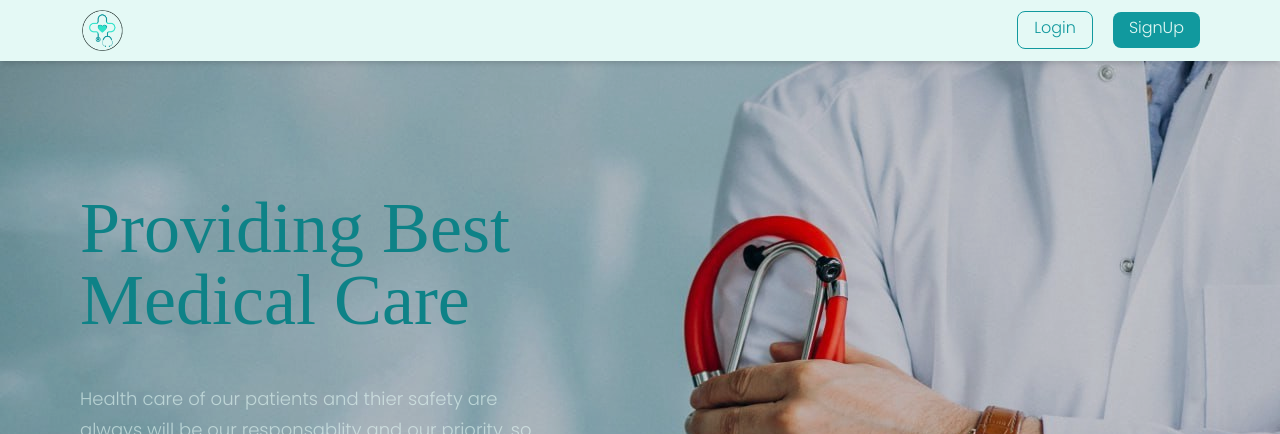
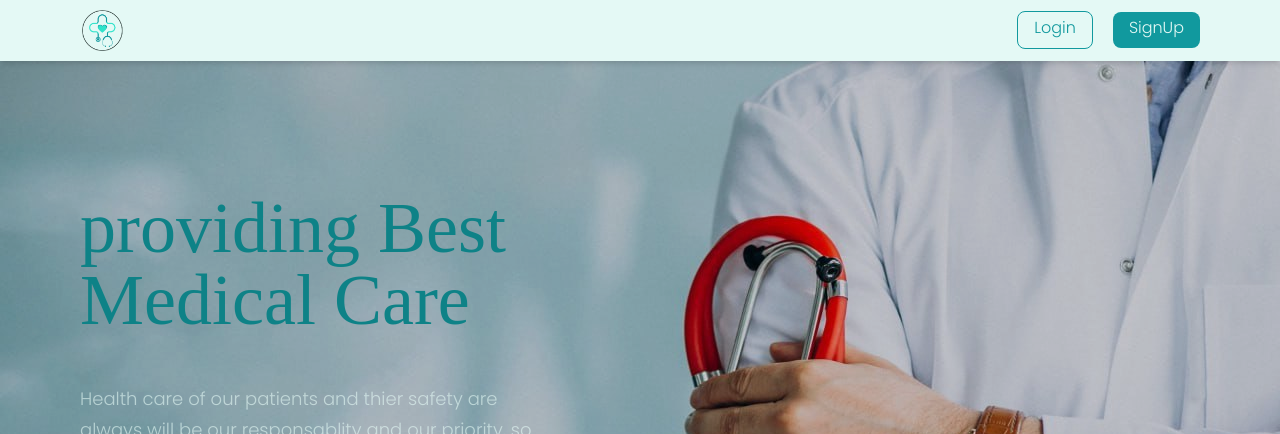
Before and after one commit to Muhtasim-Meem/Doctors-Review, a React (Create React App) app: page /AboutUs in a window 1280 px wide. Shown: the top 434 px of the page. Built offline with nearby package versions, Linux system fonts and the light colour scheme; some icons are missing.

Commit message:
change_About

```diff
--- a/src/components/About/AboutUs.js
+++ b/src/components/About/AboutUs.js
@@ -13,7 +13,7 @@ const AboutUs = () => {
       <NavBar page="about" />
       <div className="abouts pt-20 bg-[url('/src/global/images/young-handsome-physician-medical-robe-with-stethoscope.jpg')] bg-cover w-full h-screen">
         <p className="w-[750px] font-[Caprasimo] p-28 pb-12 pl-20 text-7xl text-[var(--green-color)]">
-          Providing Best Medical Care
+          providing Best Medical Care
         </p>
         <p
           style={{ lineHeight: 1.7 }}
@@ -27,7 +27,7 @@ const AboutUs = () => {
       <div class="services">
         <div className="mx-auto px-20">
           <div class="main-header">
-            <h2 className="text-[var(--gray-color)]">services</h2>
+            <h2 className="text-[var(--gray-color)]">Services</h2>
             <p>
               Caring For The Health, All Aspects Of Medical Practice And Well
               Being Of Family.
```
